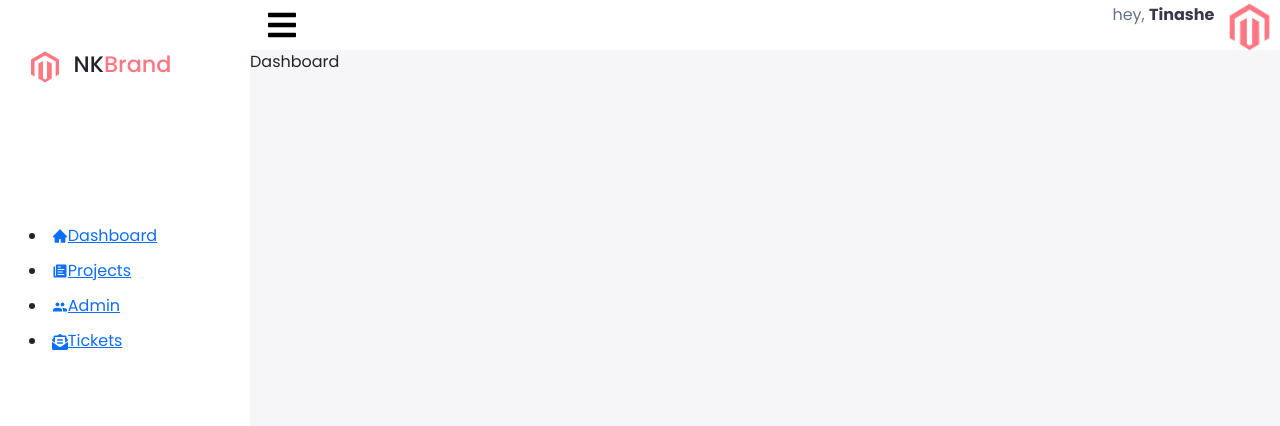
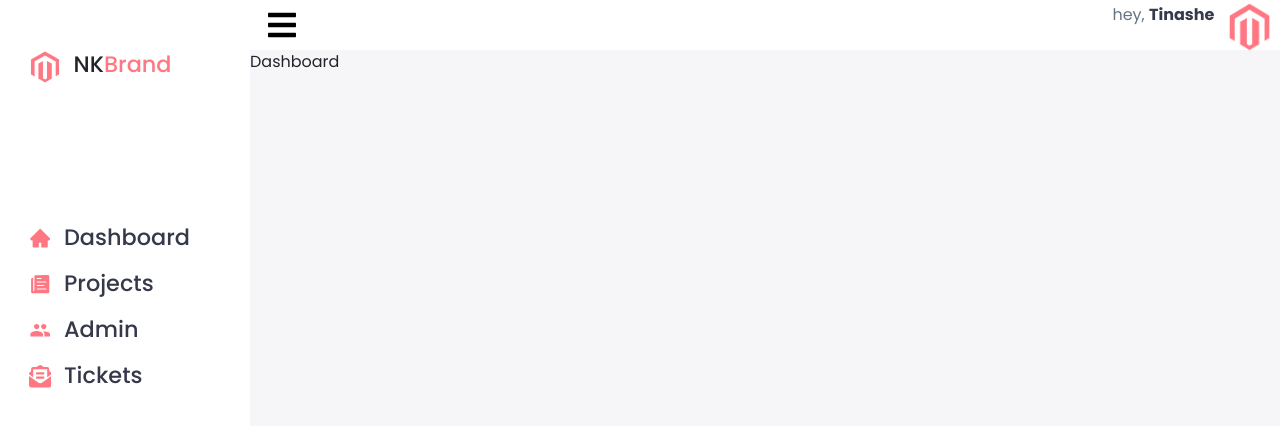
Before and after one commit to brocode19/bugtracker, a React (Create React App) app: page / in a window 1280 px wide. Shown: the top 426 px of the page. Built offline with nearby package versions, Linux system fonts and the light colour scheme.

Commit message:
fixed color of the link

```diff
--- a/src/App.css
+++ b/src/App.css
@@ -174,3 +174,10 @@ aside .sidebar{
   margin-left: 0.5rem;
 
 }
+
+.sidebar-item{
+  margin-right: 0.8rem;
+  color: #363949;
+  text-decoration: none;
+
+}
--- a/src/components/Navbar.js
+++ b/src/components/Navbar.js
@@ -23,16 +23,24 @@ function Navbar() {
 
               <div className='sidebar'>
 
+              <IconContext.Provider
+                value={{ color: '#ff7782' }}
+                >
+
               {SidebarData.map((item, index) => {
               return (
-                <li key={index} className={item.cName}>
-                  <Link to={item.path} >
+                <h2 key={index} className={item.cName}>
+                  <Link
+                  style={{textDecoration:"none"}}
+                   to={item.path} >
                     <span className='sidebar-item'>{item.icon}</span>
                     <span className='sidebar-item'>{item.title}</span>
                   </Link>
-                </li>
+                </h2>
               );
             })}
+
+            </IconContext.Provider>
 
               </div>
 
```
